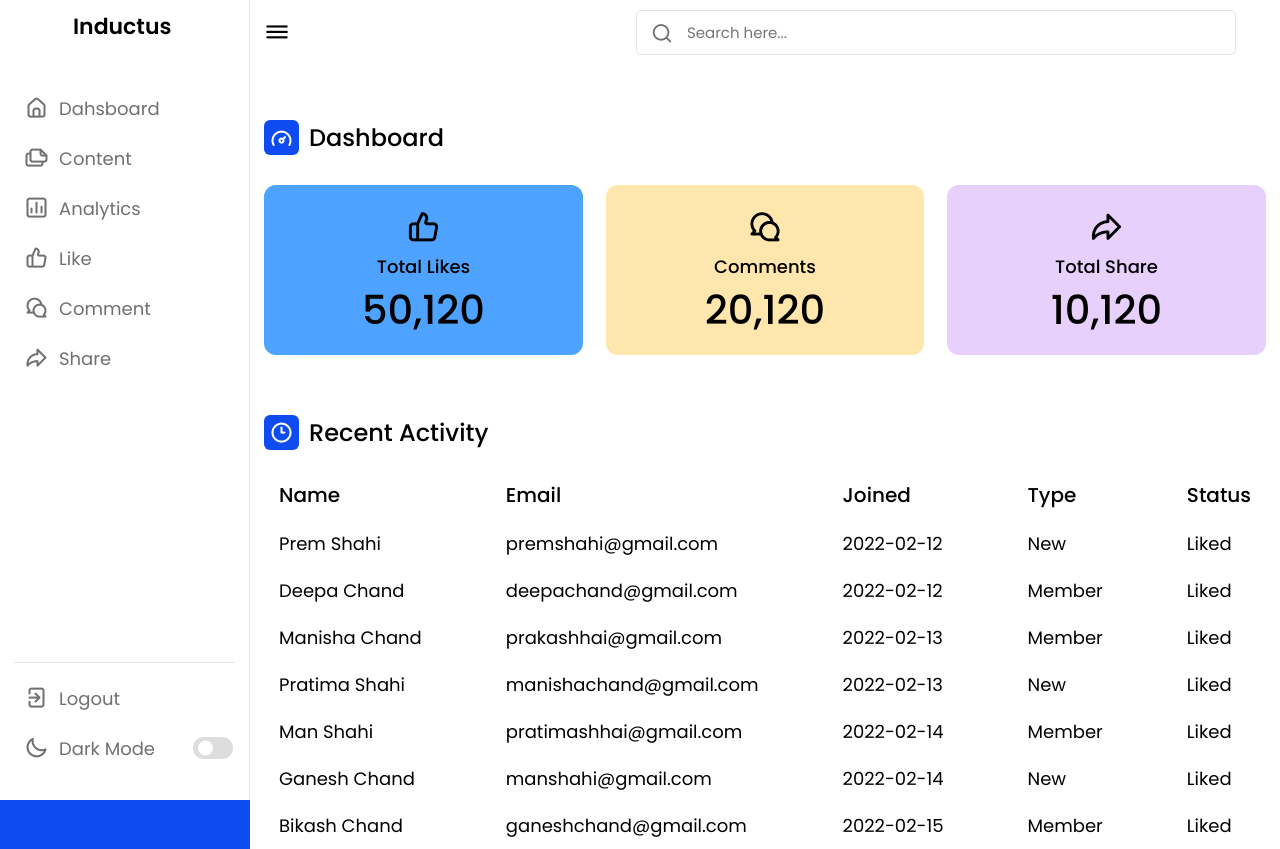
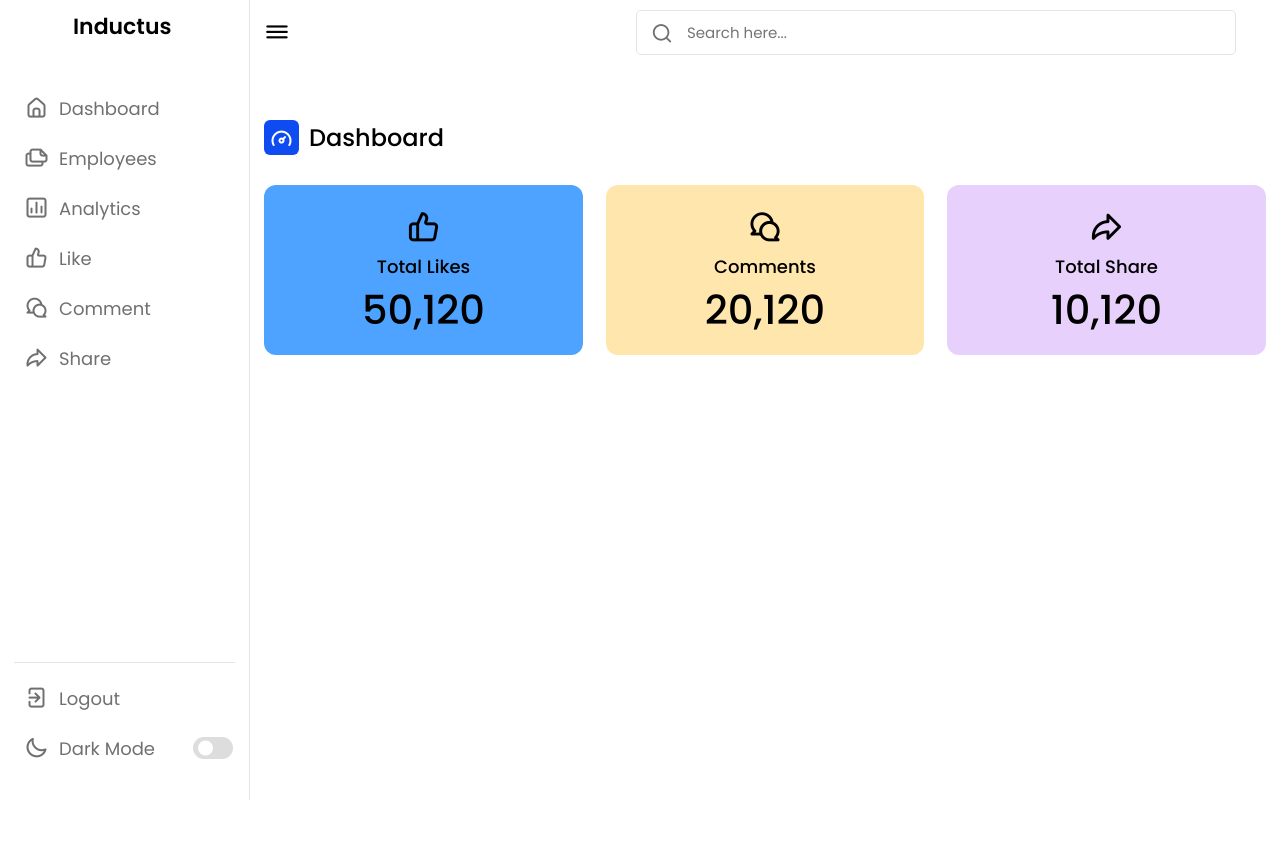
Before and after one commit to ancorp134/Expensetracker, a Django app: page /dashboard/ in a window 1280 px wide. After the commit the page ends 800 px from the top, so only its background shows below. Run offline with Django 4.2, Linux system fonts and the light colour scheme; a user stored in the database is signed in.

Commit message:
added employees frontend

```diff
--- a/base/models.py
+++ b/base/models.py
@@ -15,7 +15,7 @@ class Employee(models.Model):
     duty_station = models.CharField(max_length=40)
 
     def __str__(self):
-        return str(self.name)
+        return str(self.Emp_name)
 
 
 def get_upload_path(instance,filename):
--- a/base/templates/base.html
+++ b/base/templates/base.html
@@ -28,11 +28,11 @@
             <ul class="nav-links">
                 <li><a href="{% url 'dashboard' %}">
                         <i class="uil uil-estate"></i>
-                        <span class="link-name">Dahsboard</span>
+                        <span class="link-name">Dashboard</span>
                     </a></li>
-                <li><a href="#">
+                <li><a href="{% url 'employees' %}">
                         <i class="uil uil-files-landscapes"></i>
-                        <span class="link-name">Content</span>
+                        <span class="link-name">Employees</span>
                     </a></li>
                 <li><a href="#">
                         <i class="uil uil-chart"></i>
--- a/base/templates/dashboard.html
+++ b/base/templates/dashboard.html
@@ -27,63 +27,6 @@
 </div>
 </div>
 
-<div class="activity">
-<div class="title">
-    <i class="uil uil-clock-three"></i>
-    <span class="text">Recent Activity</span>
-</div>
 
-<div class="activity-data">
-    <div class="data names">
-        <span class="data-title">Name</span>
-        <span class="data-list">Prem Shahi</span>
-        <span class="data-list">Deepa Chand</span>
-        <span class="data-list">Manisha Chand</span>
-        <span class="data-list">Pratima Shahi</span>
-        <span class="data-list">Man Shahi</span>
-        <span class="data-list">Ganesh Chand</span>
-        <span class="data-list">Bikash Chand</span>
-    </div>
-    <div class="data email">
-        <span class="data-title">Email</span>
-        <span class="data-list">premshahi@gmail.com</span>
-        <span class="data-list">deepachand@gmail.com</span>
-        <span class="data-list">prakashhai@gmail.com</span>
-        <span class="data-list">manishachand@gmail.com</span>
-        <span class="data-list">pratimashhai@gmail.com</span>
-        <span class="data-list">manshahi@gmail.com</span>
-        <span class="data-list">ganeshchand@gmail.com</span>
-    </div>
-    <div class="data joined">
-        <span class="data-title">Joined</span>
-        <span class="data-list">2022-02-12</span>
-        <span class="data-list">2022-02-12</span>
-        <span class="data-list">2022-02-13</span>
-        <span class="data-list">2022-02-13</span>
-        <span class="data-list">2022-02-14</span>
-        <span class="data-list">2022-02-14</span>
-        <span class="data-list">2022-02-15</span>
-    </div>
-    <div class="data type">
-        <span class="data-title">Type</span>
-        <span class="data-list">New</span>
-        <span class="data-list">Member</span>
-        <span class="data-list">Member</span>
-        <span class="data-list">New</span>
-        <span class="data-list">Member</span>
-        <span class="data-list">New</span>
-        <span class="data-list">Member</span>
-    </div>
-    <div class="data status">
-        <span class="data-title">Status</span>
-        <span class="data-list">Liked</span>
-        <span class="data-list">Liked</span>
-        <span class="data-list">Liked</span>
-        <span class="data-list">Liked</span>
-        <span class="data-list">Liked</span>
-        <span class="data-list">Liked</span>
-        <span class="data-list">Liked</span>
-    </div>
-</div>
 </div>
 {% endblock %}
--- a/base/views.py
+++ b/base/views.py
@@ -34,3 +34,8 @@ def loginview(request):
 def logoutview(request):
     logout(request)
     return redirect('login')
+
+
+@login_required(login_url='login')
+def EmployeeView(request):
+    return render(request,'employees.html')
--- a/expense_manage/urls.py
+++ b/expense_manage/urls.py
@@ -18,13 +18,15 @@ from django.contrib import admin
 from django.urls import path
 from django.conf import settings
 from django.conf.urls.static import static
-from base.views import dashboard,loginview,logoutview
+from base.views import dashboard,loginview,logoutview,EmployeeView
 
 urlpatterns = [
     path('admin/', admin.site.urls),
     path('dashboard/',dashboard,name = "dashboard"),
     path('login/',loginview,name = "login"),
-    path('logout/',logoutview,name="logout")
+    path('logout/',logoutview,name="logout"),
+    path('dashboard/employees',EmployeeView,name = "employees"),
+
 ]
 
 if settings.DEBUG:
```
Also changed, not shown: base/templates/employees.html (added, +35 -0 lines), db.sqlite3.
